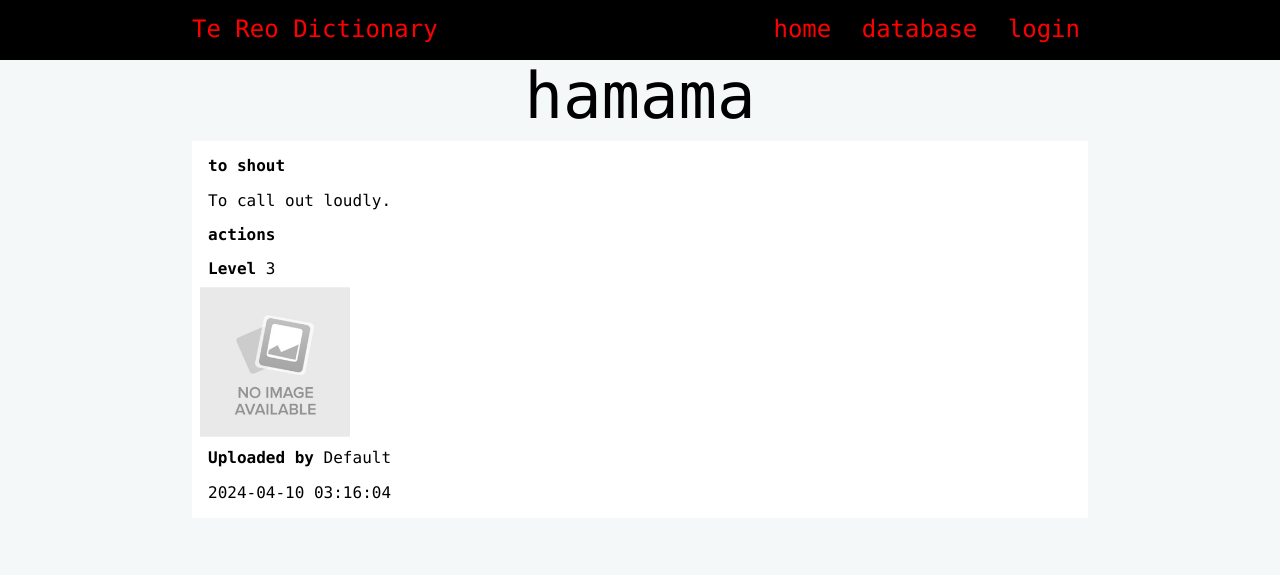
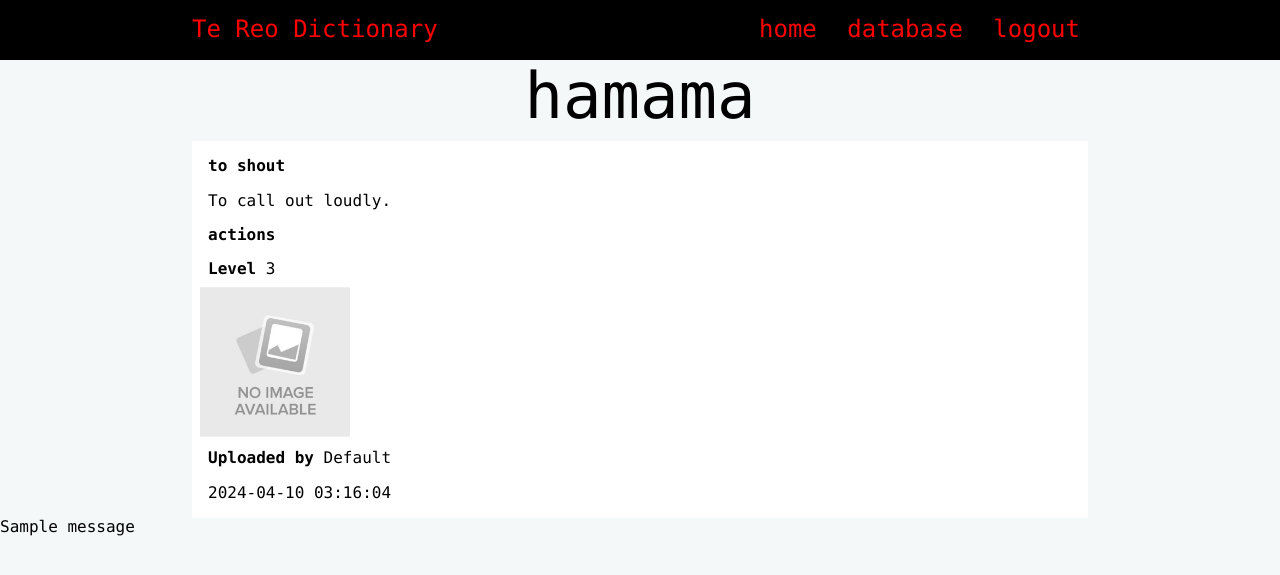
Before and after one commit to Mingston-Song/Te-Reo-Dictionary, a Flask app: page /entry/1 in a window 1280 px wide. Shown: the top 575 px of the page. Run offline with Flask 3, Linux system fonts and the light colour scheme; a user stored in the database is signed in; data comes from the database, SQL or seed files in the repository; one stand-in notice (Sample message) is shown.

Commit message:
Added log out

```diff
--- a/app.py
+++ b/app.py
@@ -1,4 +1,4 @@
-from flask import Flask, render_template, redirect, request, session
+from flask import Flask, render_template, redirect, request, session, flash
 import sqlite3
 from flask_bcrypt import Bcrypt
 import datetime
@@ -92,6 +92,14 @@ def render_login():
     return render_template('login.html')
 
 
+@app.route('/logout')
+def logout():
+    for key in list(session.keys()):  # empties the session
+        session.pop(key)
+    flash('You have successfully logged out.')
+    return redirect("/login")
+
+
 @app.route('/signup', methods=["POST", "GET"])
 def render_signup_page():
     if request.method == "POST":
--- a/templates/base.html
+++ b/templates/base.html
@@ -1,6 +1,5 @@
 <!DOCTYPE html>
 <html>
-
 <head>
     <meta charset="utf-8">
     <title>Te Reo Dictionary | Home</title>
@@ -9,18 +8,23 @@
     <link rel="stylesheet" href="https://cdnjs.cloudflare.com/ajax/libs/normalize/8.0.1/normalize.css"/>
     <link href="{{ url_for('static', filename='style.css') }}" rel="stylesheet">
 </head>
-
 <body>
+<!-- Navbar -->
 <nav>
     <div class="container">
         <div class="navbar-brand">Te Reo Dictionary</div>
         <div class="navbar-links">
             <a href="/">home</a>
             <a href="/database">database</a>
-            <a href="/login">login</a>
+            {% if session["user_id"] %}
+                <a href="/logout">logout</a>
+            {% else %}
+                <a href="/login">login</a>
+            {% endif %}
         </div>
     </div>
 </nav>
+<!-- Heading and page content -->
 <div class="container">
     <header>
         <h1>{% block pageheading %}{% endblock %}</h1>
@@ -31,6 +35,16 @@
         {% endblock %}
     </main>
 </div>
+<!-- Messages display -->
+{% with messages = get_flashed_messages() %}
+    {% if messages %}
+        <ul class=flashes>
+            {% for message in messages %}
+                <li>{{ message }}</li>
+            {% endfor %}
+        </ul>
+    {% endif %}
+{% endwith %}
 </body>
 
 </html>
```
Also changed, not shown: templates/entry.html (indentation only).
